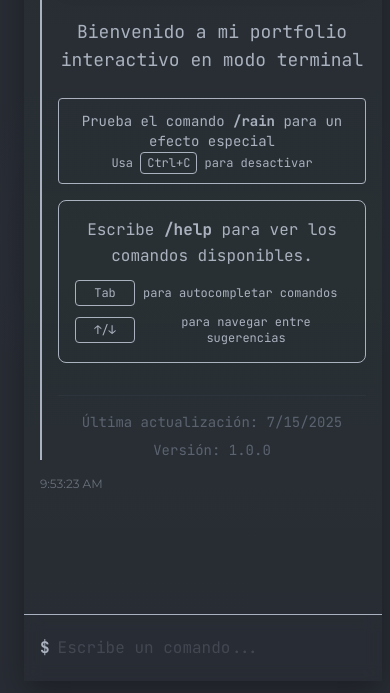
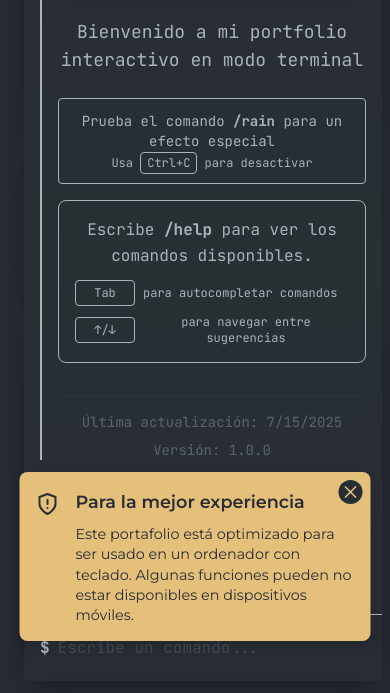
Before and after one commit to PabloViniegra/portfolio-terminal, an Astro site: page / in a window 390 px wide. Shown: the part 187-880 px from the top of the page. Built offline with nearby package versions, Linux system fonts and the light colour scheme; Astro itself is replaced by a stand-in of ours.

Commit message:
add mobile warning display

```diff
--- /dev/null
+++ b/src/components/MobileWarning.astro
@@ -0,0 +1,157 @@
+---
+// MobileWarning.astro
+---
+
+<div class="mobile-warning">
+  <div class="warning-content">
+    <div class="warning-icon">
+      <svg
+        xmlns="http://www.w3.org/2000/svg"
+        width="24"
+        height="24"
+        viewBox="0 0 24 24"
+        fill="none"
+        stroke="currentColor"
+        stroke-width="2"
+        stroke-linecap="round"
+        stroke-linejoin="round"
+      >
+        <path d="M12 22s8-4 8-10V5l-8-3-8 3v7c0 6 8 10 8 10z"></path>
+        <line x1="12" y1="8" x2="12" y2="12"></line>
+        <line x1="12" y1="16" x2="12.01" y2="16"></line>
+      </svg>
+    </div>
+    <div class="warning-text">
+      <h3>Para la mejor experiencia</h3>
+      <p>
+        Este portafolio está optimizado para ser usado en un ordenador con
+        teclado. Algunas funciones pueden no estar disponibles en dispositivos
+        móviles.
+      </p>
+    </div>
+    <button id="close-warning" class="close-button" aria-label="Cerrar aviso">
+      <svg
+        xmlns="http://www.w3.org/2000/svg"
+        width="20"
+        height="20"
+        viewBox="0 0 24 24"
+        fill="none"
+        stroke="currentColor"
+        stroke-width="2"
+        stroke-linecap="round"
+        stroke-linejoin="round"
+      >
+        <line x1="18" y1="6" x2="6" y2="18"></line>
+        <line x1="6" y1="6" x2="18" y2="18"></line>
+      </svg>
+    </button>
+  </div>
+</div>
+
+<style>
+  .mobile-warning {
+    display: none;
+    position: fixed;
+    bottom: 1rem;
+    left: 50%;
+    transform: translateX(-50%);
+    width: 90%;
+    max-width: 600px;
+    z-index: 1000;
+    background-color: var(--terminal-warning);
+    color: var(--terminal-bg);
+    border-radius: 8px;
+    padding: 1rem;
+    box-shadow: 0 4px 12px rgba(0, 0, 0, 0.15);
+    animation: slideUp 0.3s ease-out;
+  }
+
+  @keyframes slideUp {
+    from {
+      transform: translate(-50%, 100%);
+      opacity: 0;
+    }
+    to {
+      transform: translate(-50%, 0);
+      opacity: 1;
+    }
+  }
+
+  .warning-content {
+    display: flex;
+    align-items: flex-start;
+    gap: 1rem;
+    position: relative;
+  }
+
+  .warning-icon {
+    flex-shrink: 0;
+    margin-top: 0.25rem;
+  }
+
+  .warning-text h3 {
+    margin: 0 0 0.5rem 0;
+    font-weight: 600;
+    font-size: 1.1rem;
+    font-family: var(--font-sans);
+  }
+
+  .warning-text p {
+    margin: 0;
+    font-size: 0.9rem;
+    line-height: 1.4;
+  }
+
+  .close-button {
+    position: absolute;
+    top: -0.5rem;
+    right: -0.5rem;
+    background: var(--terminal-bg);
+    color: var(--terminal-warning);
+    border: none;
+    border-radius: 50%;
+    width: 24px;
+    height: 24px;
+    display: flex;
+    align-items: center;
+    justify-content: center;
+    cursor: pointer;
+    padding: 0;
+    transition: all 0.2s ease;
+  }
+
+  .close-button:hover {
+    background: var(--terminal-text);
+  }
+
+  @media (max-width: 768px) {
+    .mobile-warning {
+      display: block;
+    }
+  }
+
+  [data-theme="light"] .mobile-warning {
+    background-color: var(--terminal-warning);
+    color: #1a202c;
+  }
+
+  [data-theme="light"] .close-button {
+    color: var(--terminal-warning);
+  }
+</style>
+
+<script>
+  document.addEventListener("DOMContentLoaded", () => {
+    const closeButton = document.getElementById("close-warning");
+    const warning = document.querySelector(".mobile-warning") as HTMLElement;
+
+    if (closeButton && warning) {
+      closeButton.addEventListener("click", () => {
+        warning.style.animation = "fadeOut 0.3s ease-out";
+        setTimeout(() => {
+          warning.style.display = "none";
+        }, 300);
+      });
+    }
+  });
+</script>
--- a/src/pages/index.astro
+++ b/src/pages/index.astro
@@ -1,6 +1,7 @@
 ---
 import Terminal from "../components/Terminal";
 import TerminalLayout from "../layouts/TerminalLayout.astro";
+import MobileWarning from "../components/MobileWarning.astro";
 import "../styles/global.css";
 
 if (typeof window !== "undefined") {
@@ -11,4 +12,5 @@ if (typeof window !== "undefined") {
 
 <TerminalLayout>
   <Terminal client:load />
+  <MobileWarning client:load />
 </TerminalLayout>
```
